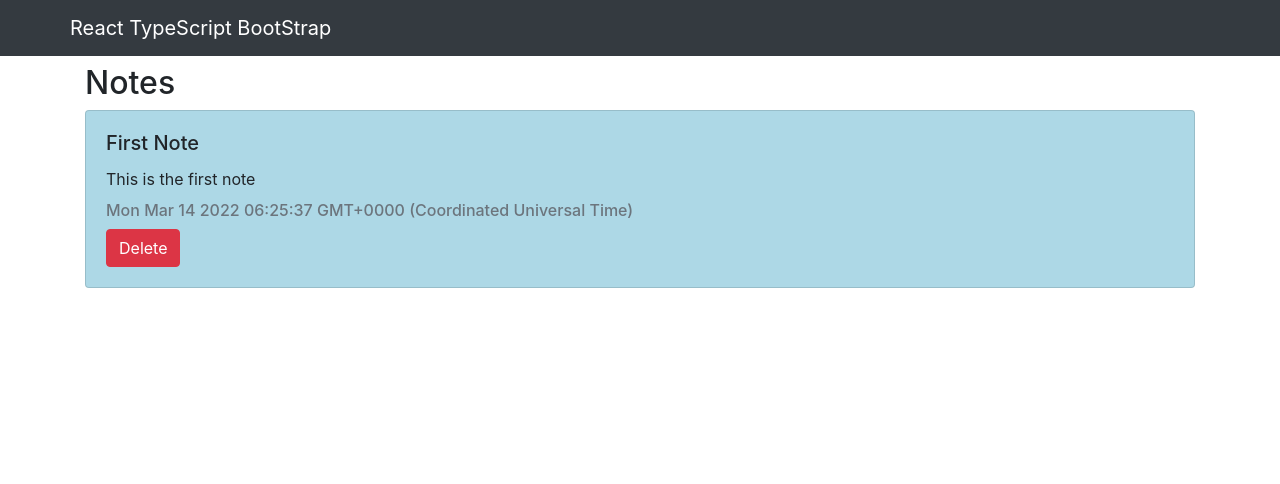
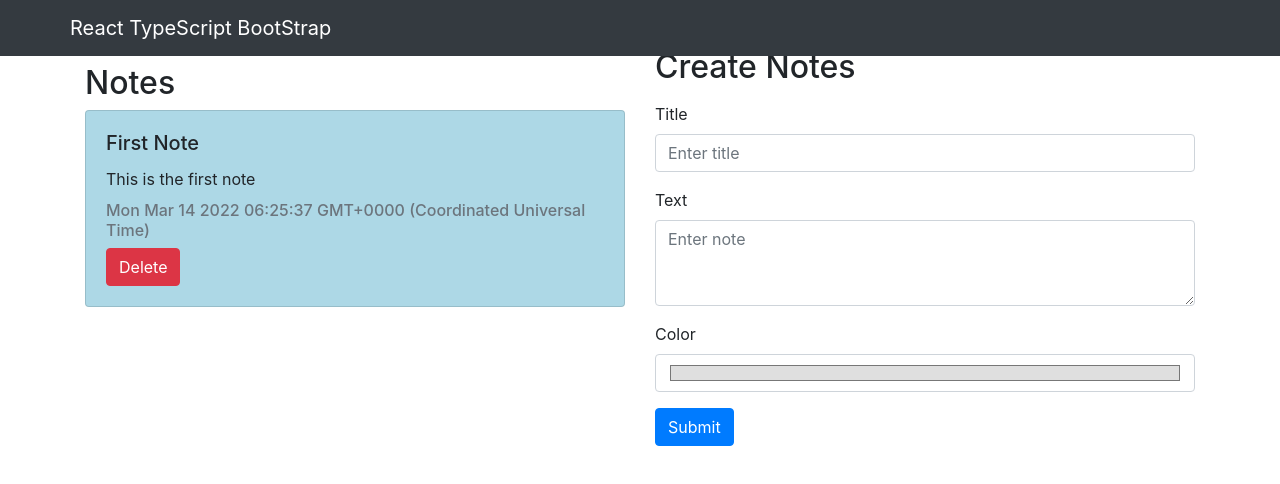
Before and after one commit to Netsujr/typescript-notes-practice, a React (Create React App) app: page / in a window 1280 px wide. Shown: the top 484 px of the page. Built offline with nearby package versions, Linux system fonts and the light colour scheme.

Commit message:
Added useRef on form
default should have been defaultValue, Fixed

```diff
--- a/src/App.tsx
+++ b/src/App.tsx
@@ -3,6 +3,7 @@ import './App.css';
 import { Note } from './models/note.model';
 import Header from './components/Header';
 import NotesList from './components/NotesList';
+import CreateNotes from './components/CreateNotes';
 import { Col, Container, Row } from 'react-bootstrap';
 
 function App() {
@@ -20,10 +21,10 @@ function App() {
       <Container className='mt-5'>
         <Row>
           <Col>
-            <NotesList
-            notes={notes}
-            setNotes={setNotes}
-            />
+            <NotesList notes={ notes } setNotes={ setNotes } />
+          </Col>
+          <Col>
+            <CreateNotes notes={ notes } setNotes={ setNotes } />
           </Col>
         </Row>
       </Container>
--- a/src/components/CreateNotes.tsx
+++ b/src/components/CreateNotes.tsx
@@ -5,23 +5,26 @@ interface ICreateNotesProps {
 }
 
 const CreateNotes: React.FC<ICreateNotesProps> = (props) => {
+  const titleRef = React.useRef<HTMLInputElement | null>(null);
+  const textRef = React.useRef<HTMLTextAreaElement | null>(null);
+  const colorRef = React.useRef<HTMLInputElement | null>(null);
   return (
     <>
       <h2>Create Notes</h2>
       <Form className="mt-3 mb-3">
         <Form.Group className="mb-3" controlId="formBasicTitle">
           <Form.Label>Title</Form.Label>
-        <Form.Control type="text" placeholder="Enter title" />
+          <Form.Control type="text" placeholder="Enter title" ref={ titleRef } />
         </Form.Group>
         <Form.Group className="mb-3" controlId="formBasicText">
           <Form.Label>Text</Form.Label>
-        <Form.Control placeholder="Enter note" as='textarea' rows={3} />
+          <Form.Control placeholder="Enter note" as='textarea' rows={ 3 } ref={ textRef }/>
         </Form.Group>
         <Form.Group className="mb-3">
           <Form.Label htmlFor="colorInput">Color</Form.Label>
           <Form.Control type="color" id='colorInput'
-        // default="#dfdfdf"
-        title="Which Color?" />
+            defaultValue="#dfdfdf"
+            title="Which Color?" ref={ colorRef }/>
         </Form.Group>
         <Button variant="primary" type="submit">
           Submit
```
Lines whose indentation alone changed are shown as unchanged.
